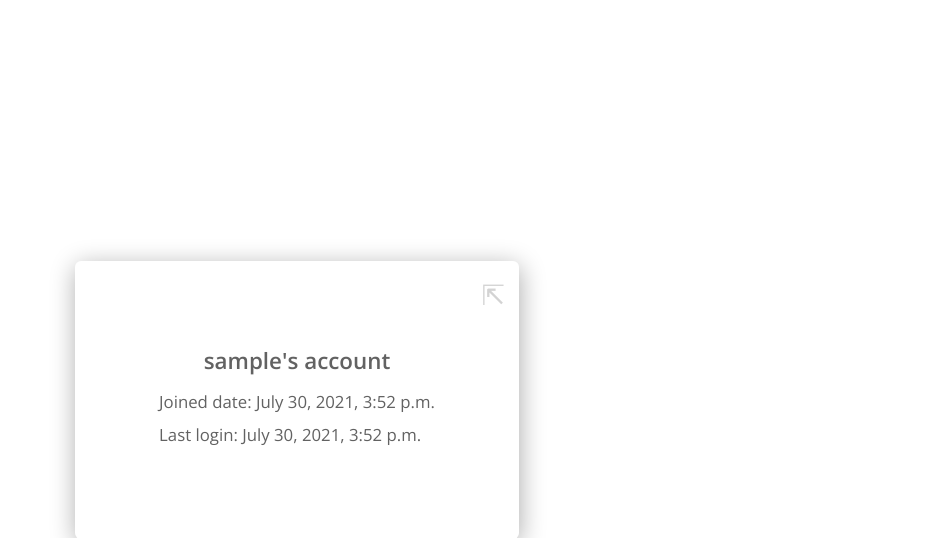
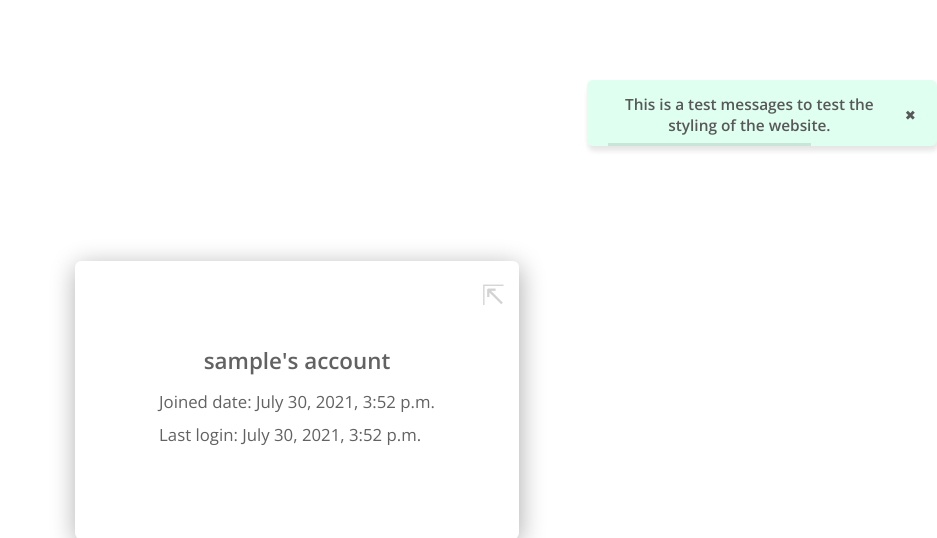
Before and after one commit to FredPerr/django_super, a Django app: page /accounts/ in a window 1280 px wide. Shown: the top 538 px of the page, without its empty margins (343-1280 px from the left). Run offline with Django 3.2, Linux system fonts and the light colour scheme; the visitor is signed in with stand-in values (Sample User, id 1); style sheets or scripts are compiled from the project's sources; some libraries are stand-ins or nearby versions.

Commit message:
added the messages support

```diff
--- a/accounts/views.py
+++ b/accounts/views.py
@@ -2,6 +2,7 @@ from django.urls import reverse_lazy
 from django.views import generic
 from django.contrib.auth import views
 from django.contrib.auth.decorators import login_required
+from django.contrib import messages
 from django.shortcuts import render
 
 from .models import Account
@@ -19,6 +20,10 @@ class RegisterView(generic.CreateView):
     form_class = RegisterForm
     success_url = reverse_lazy('accounts:login')
     extra_context = EXTRA_CONTEXT
+
+    def get_success_url(self):
+        messages.add_message(self.request,messages.SUCCESS, "Your account have been created successfully!")
+        return super().get_success_url()
 
 
 class LoginView(views.LoginView):
@@ -72,7 +77,7 @@ class PasswordResetCompleteView(views.PasswordResetCompleteView):
 
 @login_required
 def details(request, username=''):
-
+    messages.success(request, "This is a test messages to test the styling of the website.", extra_tags={'expire':True})
     if username == '':
         return render(request, 'accounts/details.html', context={'user': request.user, **EXTRA_CONTEXT})
 
--- a/super/static/super/style/theme.scss
+++ b/super/static/super/style/theme.scss
@@ -20,3 +20,52 @@ html, body {
 a {
     text-decoration: none;
 }
+
+#messages-container {
+    position: absolute;
+    width: 25rem;
+    text-align: center;
+    top: 10%;
+    right: 0;
+}
+
+.message {
+    display: flex;
+    flex-direction: column;
+    transition: all .2s cubic-bezier(0.075, 0.82, 0.165, 1);
+    margin-bottom: 1rem;
+    color: #585858;
+    font-weight: 600;
+    box-shadow: 1px 5px 5px 0px #e7e7e7;
+    font-size: 1.1rem;
+    border-radius: 6px;
+    padding: 1rem 1.5rem 0 1.5rem;
+
+    .message-content {
+        display: inline-flex;
+        justify-content: space-between;
+    }
+
+    button {
+        float: right;
+        border: none;
+        background: none;
+        color: #585858;
+        cursor: pointer;
+        margin-left: 1rem;
+    }
+
+    .message-expire-bar {
+        margin-top: .5rem;
+        height: .2rem;
+        div{
+            height: 100%;
+            width: auto;
+        }
+    }
+}
+
+.error {background-color: #ffd3d3;}
+.warning {background-color: #ffead6;}
+.success {background-color: #dffff0;}
+.info {background-color: #edf3ff;}
--- /dev/null
+++ b/super/templates/super/messages.html
@@ -0,0 +1,48 @@
+<script>
+
+    function removeMessage(id){
+        message = document.getElementById(id);
+        if (message == null)
+            return;
+        message.style.opacity = 0
+        setTimeout(() => {
+            message.remove()
+        }, 300);
+    }
+
+    function setExpiration(ms, id){
+        bar = document.getElementById(id);
+        if (bar == null)
+            return;
+        bar.style.backgroundColor='rgba(0, 0, 0, 0.1)';
+        var ms_done = 0;
+        var interval = setInterval(() => {
+            ms_done+=50;
+            bar.style.width = (ms_done / 100) + '%'
+            if (ms_done >= ms){
+                removeMessage(bar.parentNode.id)
+                clearInterval(interval)
+            }
+        }, 50);
+    }
+    </script>
+
+{% if messages %}
+    <div id="messages-container">
+        {% for message in messages %}
+        <div id="message_{{forloop.counter}}"class="message {{message.level_tag}}">
+            <div class="message-content">
+                <span>{{message}}</span>
+                <button onclick="removeMessage('message_{{forloop.counter}}')">&#10006;</button>
+            </div>
+            <div class="message-expire-bar" id="message_bar_{{forloop.counter}}">
+                <div>
+                </div>
+                <script>
+                    setExpiration(10000, 'message_bar_{{forloop.counter}}');
+                </script>
+            </div>
+        </div>
+        {% endfor %}
+    </div>
+{% endif %}
--- a/super/templates/super/super.html
+++ b/super/templates/super/super.html
@@ -30,5 +30,6 @@
     <body>
         {% block content %}
         {% endblock content %}
+        {% include 'super/messages.html' %}
     </body>
 </html>
```
